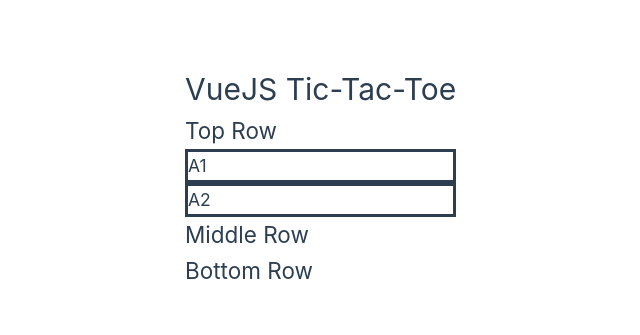
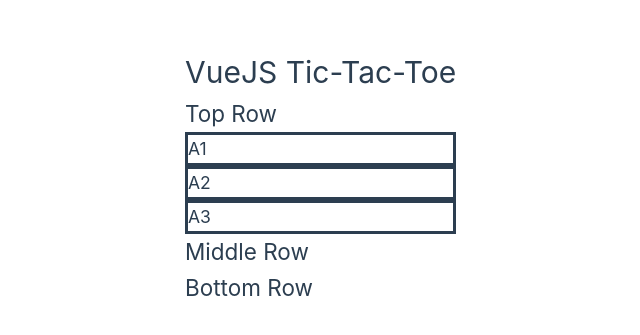
Before and after one commit to jffelix/VueJS-Tic-Tac-Toe, a Vue app in the folder VueJS-Tic-Tac-Toe/: page / in a window 1280 px wide. Shown: the part 223-558 px from the top of the page, without its empty margins (455-1095 px from the left). Built offline with nearby package versions, Linux system fonts and the light colour scheme.

Commit message:
Added RowA3

```diff
--- a/VueJS-Tic-Tac-Toe/src/components/rows/TopRow.vue
+++ b/VueJS-Tic-Tac-Toe/src/components/rows/TopRow.vue
@@ -7,6 +7,7 @@
         <h2>Top Row</h2>
         <RowA1 />
         <RowA2 />
+        <RowA3 />
     </div>
   </main>
 </template>
@@ -14,12 +15,14 @@
 <script>
 import RowA1 from './subrows/RowA1.vue'
 import RowA2 from './subrows/RowA2.vue'
+import RowA3 from './subrows/RowA3.vue'
 
 export default {
     name: 'TopRow',
     components: {
         RowA1,
-        RowA2
+        RowA2,
+        RowA3
     }
 }
 
--- /dev/null
+++ b/VueJS-Tic-Tac-Toe/src/components/rows/subrows/RowA3.vue
@@ -0,0 +1,20 @@
+<template>
+    <main>
+        <div className='rowA3'>
+            <h3>A3</h3>
+        </div>
+    </main>
+</template>
+
+<script>
+export default {
+    name: 'RowA3'
+}
+</script>
+
+<style>
+.rowA3 {
+    border-style: solid
+}
+
+</style>
```
